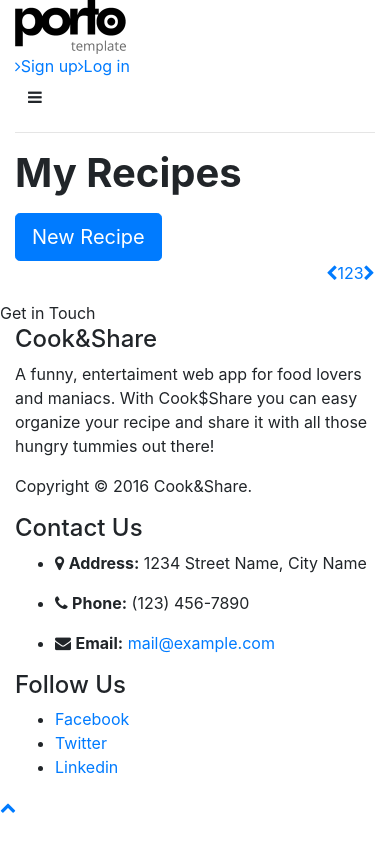
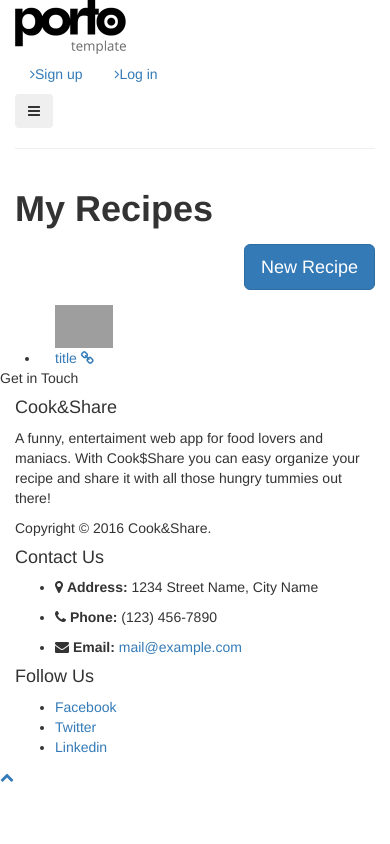
Before and after one commit to krisipironkova/cook-share, a CodeIgniter app: page /cook-share/recipes/my_recipes in a window 390 px wide. Run offline with CodeIgniter, Linux system fonts and the light colour scheme; some libraries are stand-ins or nearby versions; grey boxes are pictures that could not be loaded.

Commit message:
#35 My recipes view skelethon

```diff
--- a/application/views/pages/recipes/my_recipes.php
+++ b/application/views/pages/recipes/my_recipes.php
@@ -8,27 +8,41 @@
 			</div>
 		</div>
 
+
+
       	<div class="row">
-      <div class="col-md-12">
+	      	<div class="col-md-4">
+	      		<div class="form-group">
 	      			<h1 class="mb-none"><strong>My Recipes</strong></h1>
-        <p></p>
+	      		</div>
+	      	</div>
+
+	      	<div class="col-md-8 text-right">
+	      		<div class="form-group">
+	      			<a href="<?=base_url('recipes/recipe_form')?>" class="btn btn-lg btn-primary">New Recipe</a>
+	      		</div>
       		</div>
       	</div>
 
 		<div class="row">
-      <div class="col-md-12">
-        <a href="<?=base_url('recipes/recipe_form')?>" class="btn btn-lg btn-primary">New Recipe</a>
+			<ul class="portfolio-list">
+				<li class="col-md-2 col-sm-3 col-xs-3 isotope-item websites">
+					<div class="portfolio-item">
+						<a href="#">
+							<span class="thumb-info">
+								<span class="thumb-info-wrapper">
+									<img src="<?php echo base_url()?>assets/img/burger.jpg" class="img-responsive" alt="">
+									<span class="thumb-info-title">
+										<span class="thumb-info-inner">title</span>
+									</span>
+									<span class="thumb-info-action">
+										<span class="thumb-info-action-icon"><i class="fa fa-link"></i></span>
+									</span>
+								</span>
+							</span>
+						</a>
 					</div>
-    </div>
-
-    <div class="row">
-      <div class="col-md-12">
-        <ul class="pagination pull-right">
-          <li><a href="#"><i class="fa fa-chevron-left"></i></a></li>
-          <li class="active"><a href="#">1</a></li>
-          <li><a href="#">2</a></li>
-          <li><a href="#">3</a></li>
-          <li><a href="#"><i class="fa fa-chevron-right"></i></a></li>
+				</li>
 			</ul>
 		</div>
 	</div>
--- a/application/views/pages/recipes/recipe_view.php
+++ b/application/views/pages/recipes/recipe_view.php
@@ -12,7 +12,6 @@
 								</div>
 							</div>
 						</div>
-
 						<hr class="tall" />
 					</div>
 				</div>
@@ -74,8 +73,7 @@
                             </div>
                     </div>
 				</div>
-
-
+            	<hr class="tall" />
 				<h3 class="heading-primary"><i class="fa fa-comments"></i>Comments</h3>
                 <div class="col-md-6">
 					<div class="row">
```
Lines whose indentation alone changed are shown as unchanged.
